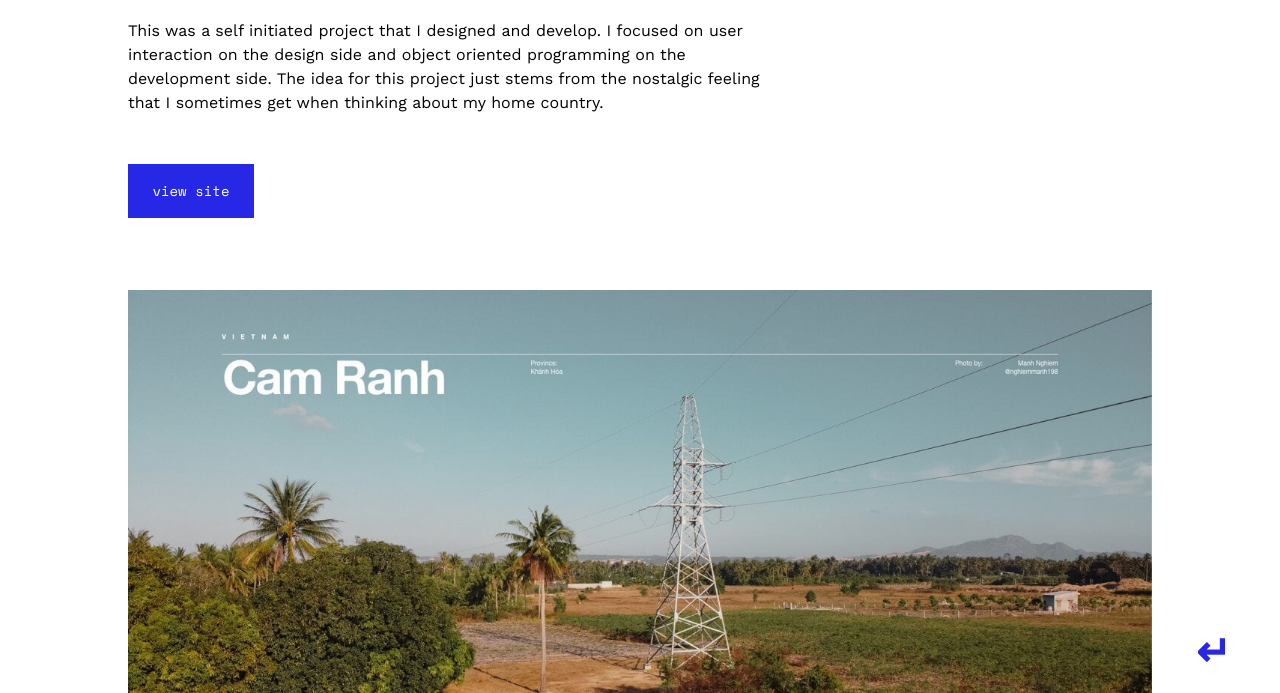
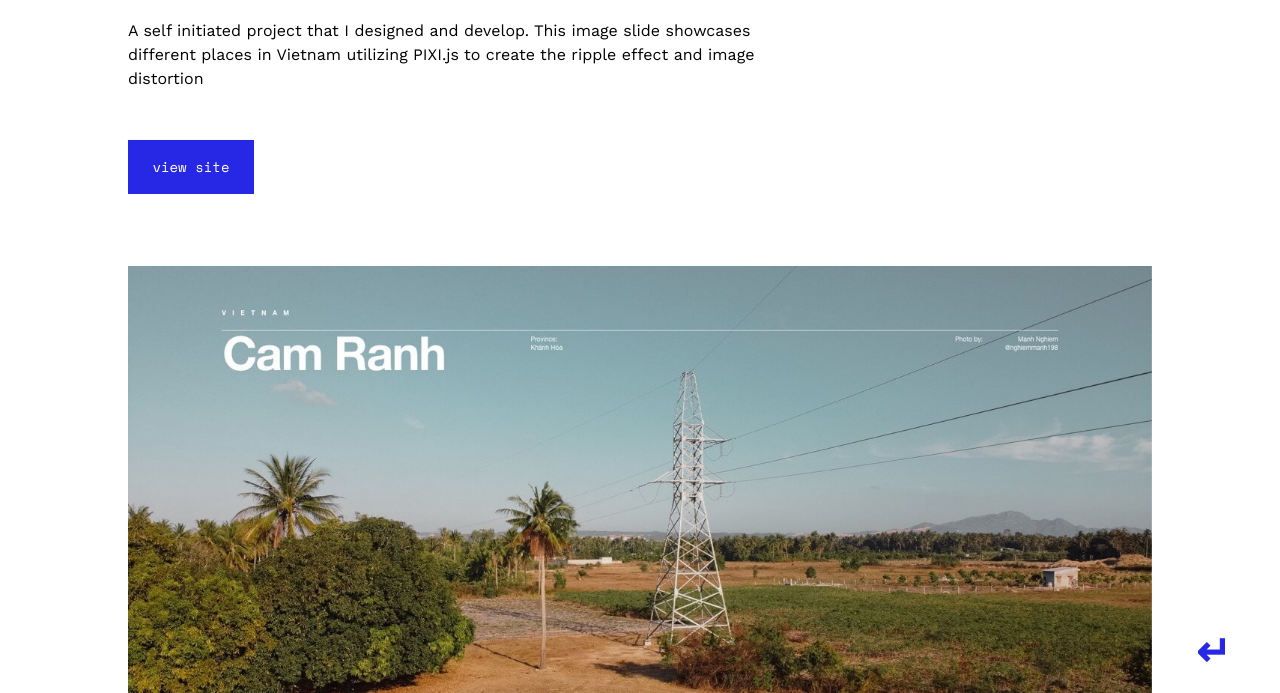
Before and after one commit to nghia-nguyen-dev/portfolio_site, a plain HTML site: page pages/vn_img_slider.html in a window 1280 px wide. Shown: the part 107-800 px from the top of the page. Drawn offline with nearby package versions, Linux system fonts and the light colour scheme.

Commit message:
updated content

```diff
--- a/pages/vn_img_slider.html
+++ b/pages/vn_img_slider.html
@@ -15,7 +15,7 @@
     <header>
         <div class="content">
             <h1>Dreams of Vietnam</h1>
-            <p>This was a self initiated project that I designed and develop. I focused on user interaction on the design side and object oriented programming on the development side. The idea for this project just stems from the nostalgic feeling that I sometimes get when thinking about my home country.</p>
+            <p>A self initiated project that I designed and develop. This image slide showcases different places in Vietnam utilizing PIXI.js to create the ripple effect and image distortion</p>
             <a target="_blank" class="site-link" href="https://nghia-nguyen-dev.github.io">
                 <div class="btn dashi">view site</div>
             </a>
```
